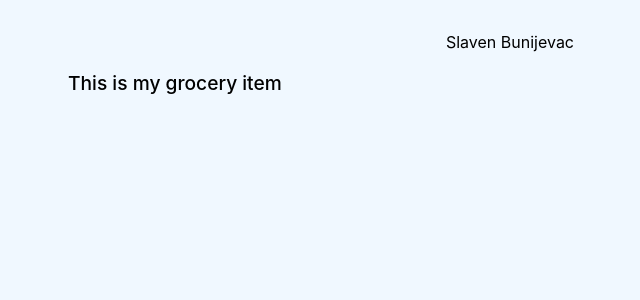
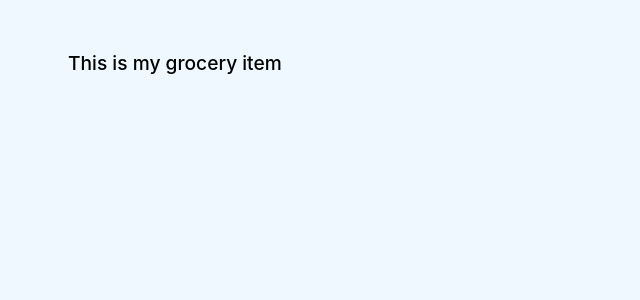
Before and after one commit to BSlaven/my_grocery_list, a React (Vite) app: page / in a window 1280 px wide. Shown: the top 300 px of the page, without its empty margins (130-770 px from the left). Built offline with nearby package versions, Linux system fonts and the light colour scheme.

Commit message:
remove test text from app component

```diff
--- a/src/App.jsx
+++ b/src/App.jsx
@@ -5,7 +5,6 @@ function App() {
 
   return (
     <div className="App">
-      Slaven Bunijevac
       <GroceryItem />
     </div>
   )
```
